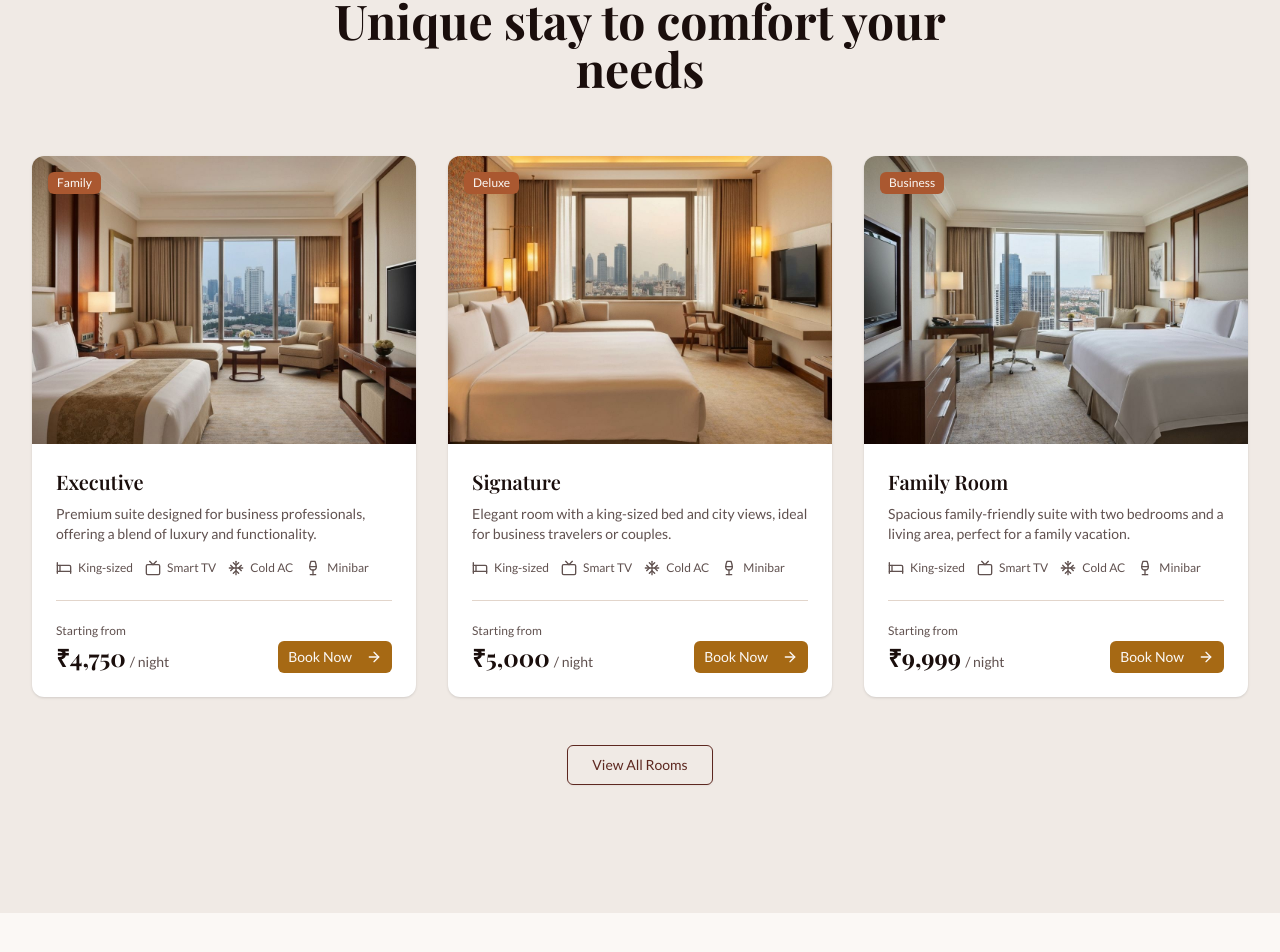
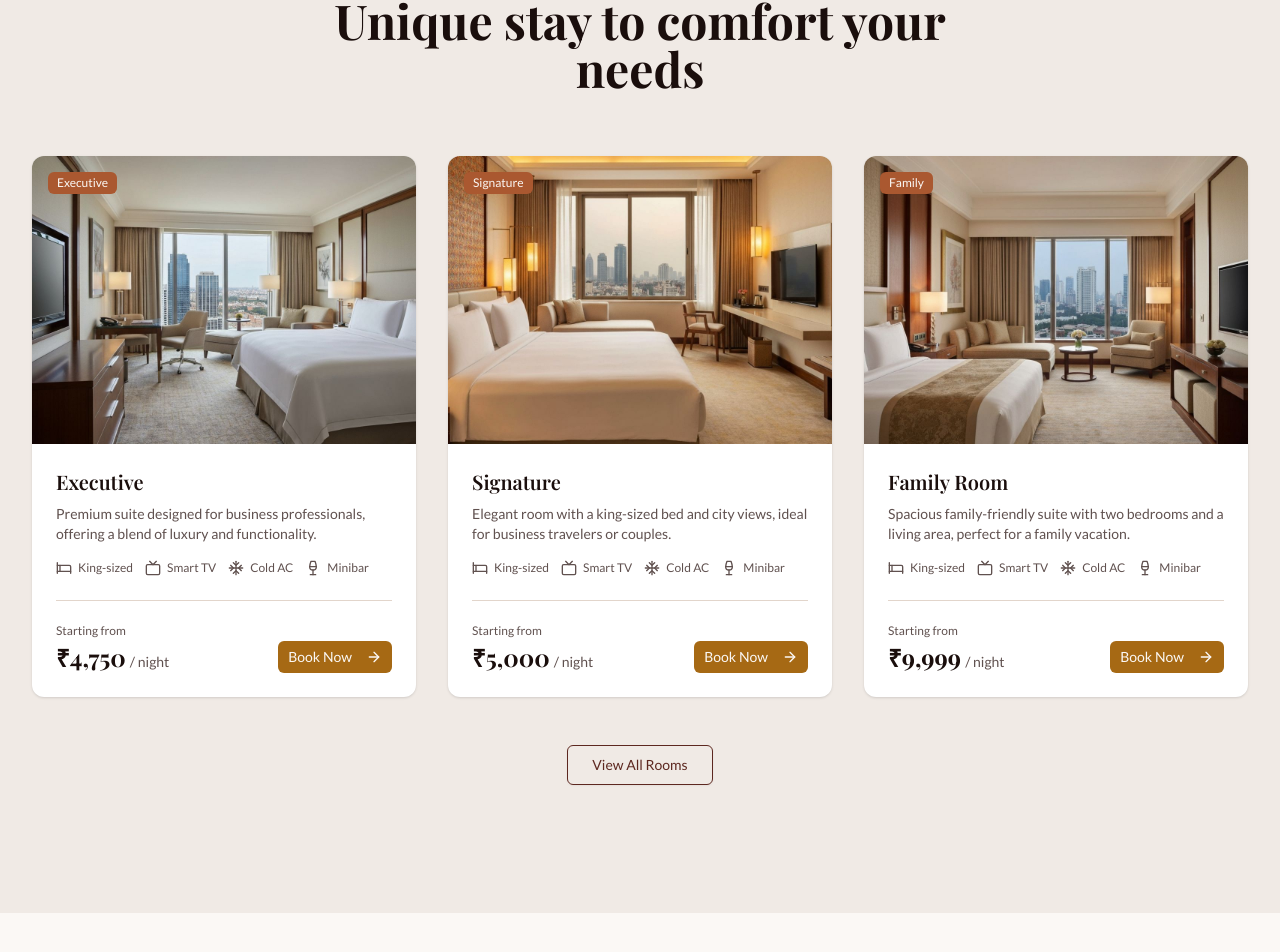
Before and after one commit to shamaayilahmed/shrivaibhav, a Next.js app: page / in a window 1280 px wide. Shown: the part 1776-2728 px from the top of the page. Built offline with nearby package versions, Linux system fonts and the light colour scheme; a web font is replaced by a local one.

Commit message:
Update room details and images in rooms-section

```diff
--- a/components/home/rooms-section.tsx
+++ b/components/home/rooms-section.tsx
@@ -9,9 +9,9 @@ const rooms = [
     id: 1,
     name: "Executive",
     description: "Premium suite designed for business professionals, offering a blend of luxury and functionality.",
-    image: "/images/family-suite.jpg",
+    image: "/images/executive-suite.jpg",
     price: 4750,
-    badge: "Family",
+    badge: "Executive",
     amenities: ["King-sized", "Smart TV", "Cold AC", "Minibar"],
   },
   {
@@ -20,16 +20,16 @@ const rooms = [
     description: "Elegant room with a king-sized bed and city views, ideal for business travelers or couples.",
     image: "/images/deluxe-room.jpg",
     price: 5000,
-    badge: "Deluxe",
+    badge: "Signature",
     amenities: ["King-sized", "Smart TV", "Cold AC", "Minibar"],
   },
   {
     id: 3,
     name: "Family Room",
     description: "Spacious family-friendly suite with two bedrooms and a living area, perfect for a family vacation.",
-    image: "/images/executive-suite.jpg",
+    image: "/images/family-suite.jpg",
     price: 9999,
-    badge: "Business",
+    badge: "Family",
     amenities: ["King-sized", "Smart TV", "Cold AC", "Minibar"],
   },
 ]
```
